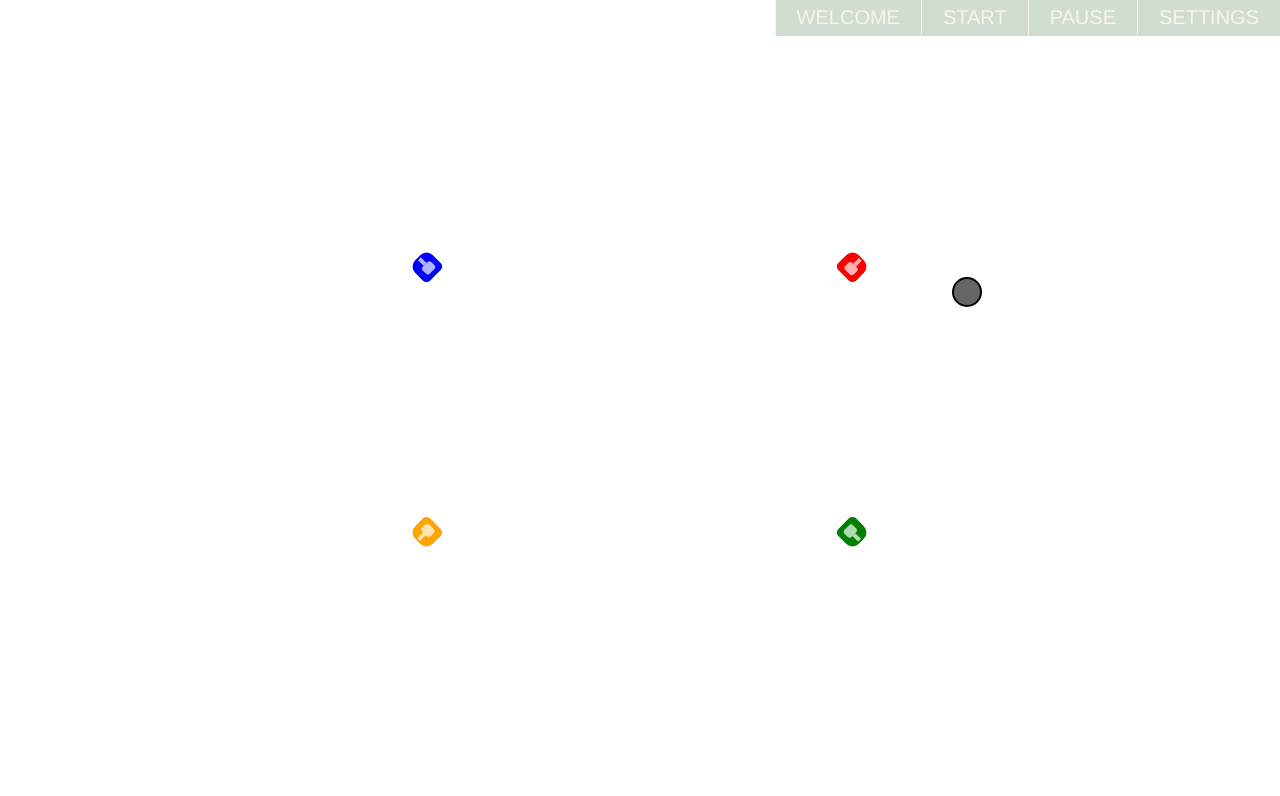
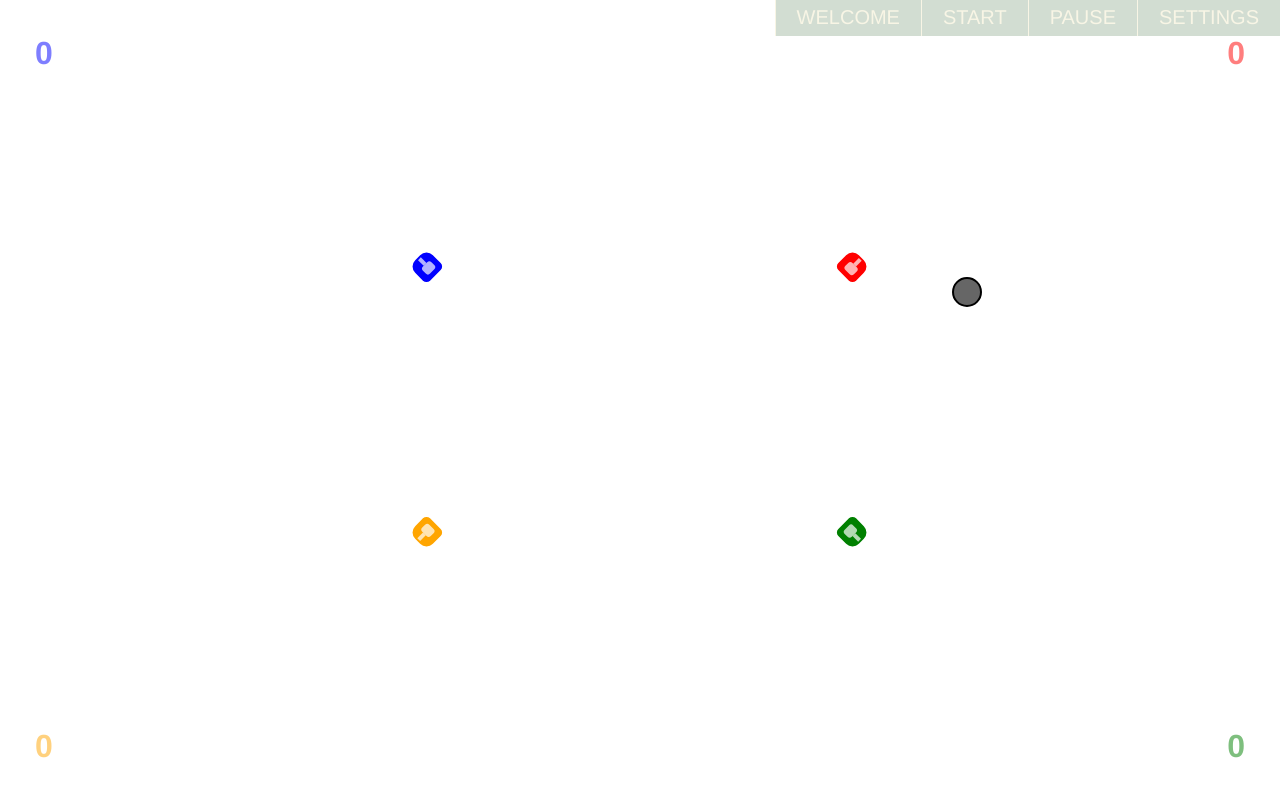
Before and after one commit to MarcinOstaszewski/sliding-tanks, a React (Create React App) app: page / in a window 1280 px wide. Both pictures are taken after a click on the item "START". Shown: the top 796 px of the page. Built offline with nearby package versions, Linux system fonts and the light colour scheme.

Commit message:
add Score display

```diff
--- a/src/components/GameBoard/GameBoard.jsx
+++ b/src/components/GameBoard/GameBoard.jsx
@@ -1,7 +1,8 @@
 import './GameBoardStyles.scss';
 import { useEffect, useState } from 'react';
 import Players from './Players/Players';
-import Goals from './Goals/Goals'
+import Goals from './Goals/Goals';
+import Score from './Score/Score';
 import useInterval from '../../hooks/useInterval';
 import { consts, updatePlayersValues, setKeyListeners, unsetKeyListeners } from '../../helpers';
 
@@ -30,6 +31,7 @@ const GameBoard = (props) => {
 
     return (
         <div>
+            <Score playersValues={props.playersValues} />
             <Goals
                 position={props.goalValues.position} />
             <Players
--- a/src/components/GameBoard/GameBoardStyles.scss
+++ b/src/components/GameBoard/GameBoardStyles.scss
@@ -23,6 +23,18 @@
         height: 8px;
     }
 }
+.player1 {
+    color: blue;
+}
+.player2 {
+    color: red;
+}
+.player3 {
+    color: green;
+}
+.player4 {
+    color: orange;
+}
 
 #player1 {
     background-color: blue;
--- /dev/null
+++ b/src/components/GameBoard/Score/Score.Styled.jsx
@@ -0,0 +1,24 @@
+import styled from 'styled-components';
+
+const ScoreStyled = styled.div`
+    p {
+        position: absolute;
+        font-size: 32px;
+        font-weight: bold;
+        opacity: .5;
+        &.top {
+            top: 35px;
+        }
+        &.left {
+            left: 35px;
+        }
+        &.right {
+            right: 35px;
+        }
+        &.bottom {
+            bottom: 35px;
+        }
+    }
+
+`
+export default ScoreStyled;
--- /dev/null
+++ b/src/components/GameBoard/Score/Score.jsx
@@ -0,0 +1,21 @@
+import ScoreStyled from './Score.Styled';
+
+const Score = (props) => {
+    return (
+        <ScoreStyled>
+            <p className="top left player1">
+                {props.playersValues[0]?.values?.points}
+            </p>
+            <p className="top right player2">
+                {props.playersValues[1]?.values?.points}
+            </p>
+            <p className="bottom right player3">
+                {props.playersValues[2]?.values?.points}
+            </p>
+            <p className="bottom left player4">
+                {props.playersValues[3]?.values?.points}
+            </p>
+        </ScoreStyled>)
+}
+
+export default Score;
--- a/src/helpers/playerHelpers.js
+++ b/src/helpers/playerHelpers.js
@@ -31,7 +31,7 @@ const updatePlayersValues = ({ playersValues, goalValues, setGoalValues, activeP
 
         const distance = getDistance(newValues.position, goalValues.position);
         if (distance < consts.PLAYER_RADIUS * 2) {
-            console.log('CATCH', index);
+            newValues.points++;
             setGoalValues({
                 position: getRandomGoalPosition(),
                 speed: getRandomGoalSpeed()
```
